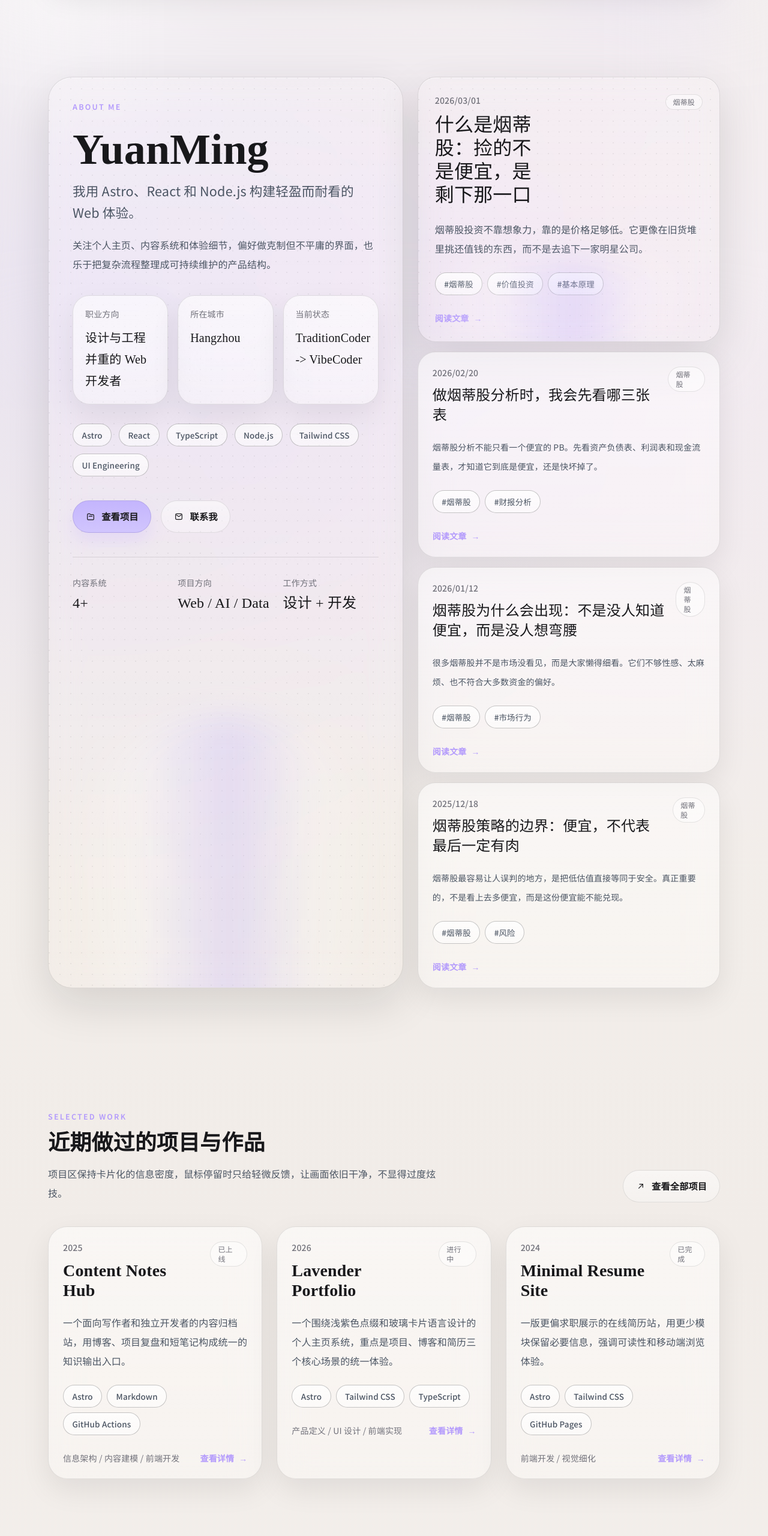
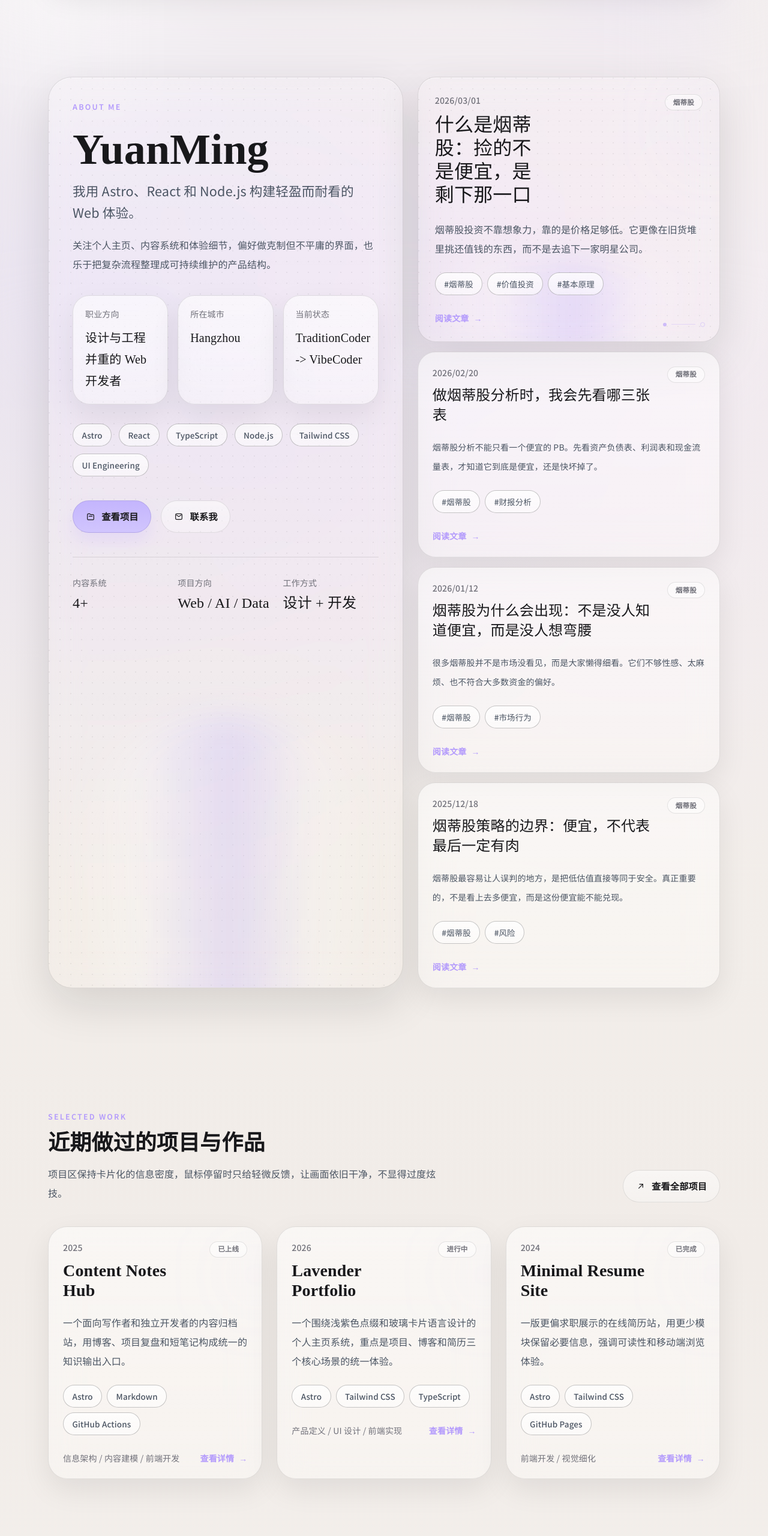
Before and after one commit to hxy1997/hxy1997.github.io, an Astro site: page / in a window 1280 px wide. Shown: the part 120-2680 px from the top of the page at 60% size. Built offline with nearby package versions, Linux system fonts and the light colour scheme; Astro itself is replaced by a stand-in of ours.

Commit message:
Polish cards and fix badge overflow

```diff
--- a/src/components/BlogCard.astro
+++ b/src/components/BlogCard.astro
@@ -14,11 +14,22 @@ const href = `${baseUrl}blog/${post.slug}/`;
 <article
   class:list={[
     "group panel rounded-[30px] border border-[color:var(--panel-border)] p-6 transition duration-200 hover:-translate-y-1 hover:border-[color:var(--button-main)] hover:shadow-lg",
-    featured ? "panel-strong grid-frost min-h-[300px] justify-between p-7" : "h-full",
+    featured ? "panel-strong grid-frost min-h-[300px] justify-between p-7" : "relative h-full overflow-hidden",
   ]}
 >
-  <div class="flex items-start justify-between gap-4">
-    <div class="space-y-3">
+  {featured && (
+    <>
+      <div aria-hidden="true" class="pointer-events-none absolute -right-10 top-8 h-24 w-24 rounded-full bg-[color:var(--button-main)]/14 blur-3xl"></div>
+      <div aria-hidden="true" class="pointer-events-none absolute right-6 bottom-6 flex items-center gap-2 opacity-60">
+        <span class="h-1.5 w-1.5 rounded-full bg-[color:var(--button-main-hover)]"></span>
+        <span class="h-px w-10 bg-[color:var(--button-main-hover)]/45"></span>
+        <span class="h-2 w-2 rounded-full border border-[color:var(--button-main-hover)]/60"></span>
+      </div>
+    </>
+  )}
+
+  <div class="relative flex items-start justify-between gap-4">
+    <div class="min-w-0 flex-1 space-y-3">
       <p class="text-sm font-medium text-[var(--text-soft)]">{formatDate(post.data.pubDate)}</p>
       <h3 class:list={[
         "font-display text-[var(--text-main)] transition duration-200 group-hover:text-[color:var(--button-main-hover)]",
@@ -27,25 +38,25 @@ const href = `${baseUrl}blog/${post.slug}/`;
         {post.data.title}
       </h3>
     </div>
-    <span class="rounded-full border border-[color:var(--panel-border)] bg-white/45 px-3 py-1 text-xs font-medium text-[var(--text-soft)] dark:bg-white/8">
+    <span class="badge-pill">
       {post.data.tags[0] ?? "随笔"}
     </span>
   </div>
 
   <p class:list={[
-    "mt-5 leading-8 text-[var(--text-muted)]",
+    "relative mt-5 leading-8 text-[var(--text-muted)]",
     featured ? "max-w-md text-base" : "text-sm",
   ]}>
     {post.data.description}
   </p>
 
-  <div class="mt-6 flex flex-wrap gap-2">
+  <div class="relative mt-6 flex flex-wrap gap-2">
     {post.data.tags.slice(0, featured ? 3 : 2).map((tag) => (
       <span class="chip rounded-full">#{tag}</span>
     ))}
   </div>
 
-  <a href={href} class="mt-7 inline-flex items-center gap-2 text-sm font-semibold text-[color:var(--button-main-hover)] transition duration-200 group-hover:gap-3">
+  <a href={href} class="relative mt-7 inline-flex items-center gap-2 text-sm font-semibold text-[color:var(--button-main-hover)] transition duration-200 group-hover:gap-3">
     阅读文章
     <span aria-hidden="true">→</span>
   </a>
--- a/src/components/ContactCard.astro
+++ b/src/components/ContactCard.astro
@@ -2,20 +2,26 @@
 import { siteConfig } from "../data/site";
 ---
 
-<div class="panel rounded-[32px] border border-[color:var(--panel-border)] p-7 md:p-8">
-  <div class="flex items-start justify-between gap-4">
+<div class="panel relative overflow-hidden rounded-[32px] border border-[color:var(--panel-border)] p-7 md:p-8">
+  <div aria-hidden="true" class="pointer-events-none absolute -right-10 bottom-0 h-24 w-24 rounded-full bg-[color:var(--button-main)]/12 blur-3xl"></div>
+  <div aria-hidden="true" class="pointer-events-none absolute right-7 top-7 flex items-center gap-2 opacity-55">
+    <span class="h-2 w-2 rounded-full border border-[color:var(--button-main-hover)]/70"></span>
+    <span class="h-px w-8 bg-[color:var(--button-main-hover)]/45"></span>
+  </div>
+
+  <div class="relative flex items-start justify-between gap-4">
     <div>
       <p class="eyebrow">Stay in touch</p>
       <h3 class="mt-3 font-display text-2xl font-semibold text-[var(--text-main)]">邮箱 / GitHub / 微信</h3>
     </div>
-    <span class="rounded-full border border-[color:var(--panel-border)] bg-white/40 px-3 py-1 text-xs text-[var(--text-soft)] dark:bg-white/8">Contact</span>
+    <span class="badge-pill">Contact</span>
   </div>
 
-  <div class="mt-6 grid gap-4 text-sm text-[var(--text-muted)]">
-    <a class="rounded-[24px] border border-[color:var(--panel-border)] bg-white/38 px-4 py-4 transition hover:border-[color:var(--button-main)] hover:text-[color:var(--button-main-hover)] dark:bg-white/4" href={`mailto:${siteConfig.email}`}>
+  <div class="relative mt-6 grid gap-4 text-sm text-[var(--text-muted)]">
+    <a class="rounded-[24px] border border-[color:var(--panel-border)] bg-white/38 px-4 py-4 break-all transition hover:border-[color:var(--button-main)] hover:text-[color:var(--button-main-hover)] dark:bg-white/4" href={`mailto:${siteConfig.email}`}>
       {siteConfig.email}
     </a>
-    <a class="rounded-[24px] border border-[color:var(--panel-border)] bg-white/38 px-4 py-4 transition hover:border-[color:var(--button-main)] hover:text-[color:var(--button-main-hover)] dark:bg-white/4" href={siteConfig.github} target="_blank" rel="noreferrer">
+    <a class="rounded-[24px] border border-[color:var(--panel-border)] bg-white/38 px-4 py-4 break-all transition hover:border-[color:var(--button-main)] hover:text-[color:var(--button-main-hover)] dark:bg-white/4" href={siteConfig.github} target="_blank" rel="noreferrer">
       {siteConfig.github}
     </a>
     <div class="rounded-[24px] border border-dashed border-[color:var(--panel-border)] bg-white/30 px-4 py-4 text-[var(--text-soft)] dark:bg-white/3">
--- a/src/components/ProjectCard.astro
+++ b/src/components/ProjectCard.astro
@@ -8,28 +8,30 @@ const baseUrl = import.meta.env.BASE_URL;
 const href = `${baseUrl}projects/${project.slug}/`;
 ---
 
-<article class="group panel rounded-[32px] border border-[color:var(--panel-border)] p-6 transition duration-200 hover:-translate-y-1 hover:border-[color:var(--button-main)] hover:shadow-lg">
-  <div class="flex items-start justify-between gap-4">
-    <div class="space-y-3">
+<article class="group relative overflow-hidden panel rounded-[32px] border border-[color:var(--panel-border)] p-6 transition duration-200 hover:-translate-y-1 hover:border-[color:var(--button-main)] hover:shadow-lg">
+  <div aria-hidden="true" class="pointer-events-none absolute -right-8 top-10 h-20 w-20 rounded-full bg-[color:var(--button-main)]/10 blur-3xl"></div>
+
+  <div class="relative flex items-start justify-between gap-4">
+    <div class="min-w-0 flex-1 space-y-3">
       <p class="text-sm font-medium text-[var(--text-soft)]">{project.data.period}</p>
       <h3 class="font-display text-[1.75rem] font-semibold leading-[1.2] text-[var(--text-main)] transition duration-200 group-hover:text-[color:var(--button-main-hover)]">
         {project.data.title}
       </h3>
     </div>
-    <span class="rounded-full border border-[color:var(--panel-border)] bg-white/45 px-3 py-1 text-xs font-medium text-[var(--text-soft)] dark:bg-white/8">
+    <span class="badge-pill">
       {project.data.status}
     </span>
   </div>
 
-  <p class="mt-5 text-base leading-8 text-[var(--text-muted)]">{project.data.summary}</p>
+  <p class="relative mt-5 text-base leading-8 text-[var(--text-muted)]">{project.data.summary}</p>
 
-  <div class="mt-6 flex flex-wrap gap-2">
+  <div class="relative mt-6 flex flex-wrap gap-2">
     {project.data.stack.map((item) => (
       <span class="chip rounded-full">{item}</span>
     ))}
   </div>
 
-  <div class="mt-7 flex items-center justify-between gap-4">
+  <div class="relative mt-7 flex items-center justify-between gap-4">
     <p class="text-sm text-[var(--text-soft)]">{project.data.role}</p>
     <a href={href} class="inline-flex items-center gap-2 text-sm font-semibold text-[color:var(--button-main-hover)] transition duration-200 group-hover:gap-3">
       查看详情
--- a/src/styles/global.css
+++ b/src/styles/global.css
@@ -215,10 +215,39 @@ body::after {
   flex-shrink: 0;
 }
 
+.badge-pill {
+  display: inline-flex;
+  max-width: 100%;
+  flex-shrink: 0;
+  align-items: center;
+  justify-content: center;
+  overflow: hidden;
+  text-overflow: ellipsis;
+  white-space: nowrap;
+  border-radius: 999px;
+  border: 1px solid var(--panel-border);
+  background: rgba(255, 255, 255, 0.45);
+  padding: 0.42rem 0.82rem;
+  font-size: 0.72rem;
+  font-weight: 600;
+  line-height: 1;
+  color: var(--text-soft);
+  box-shadow: inset 0 1px 0 rgba(255, 255, 255, 0.54);
+}
+
+.dark .badge-pill {
+  background: rgba(255, 255, 255, 0.08);
+  box-shadow: inset 0 1px 0 rgba(255, 255, 255, 0.05);
+}
+
 .chip {
   display: inline-flex;
+  max-width: min(100%, 16rem);
   align-items: center;
   gap: 0.4rem;
+  overflow: hidden;
+  text-overflow: ellipsis;
+  white-space: nowrap;
   border: 1px solid color-mix(in srgb, black 14%, var(--panel-border) 86%);
   background: linear-gradient(180deg, rgba(255, 255, 255, 0.78), rgba(255, 255, 255, 0.52));
   padding: 0.5rem 0.9rem;
```
